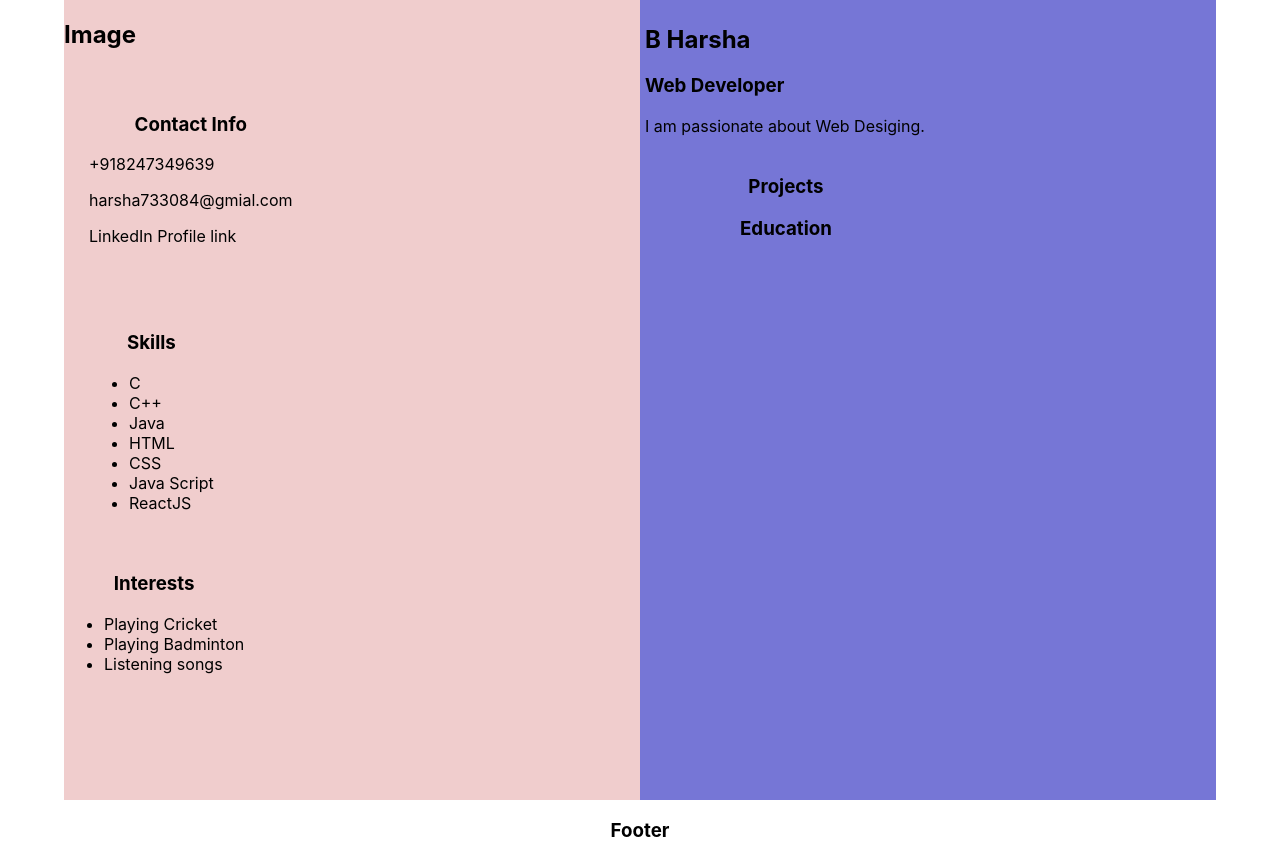
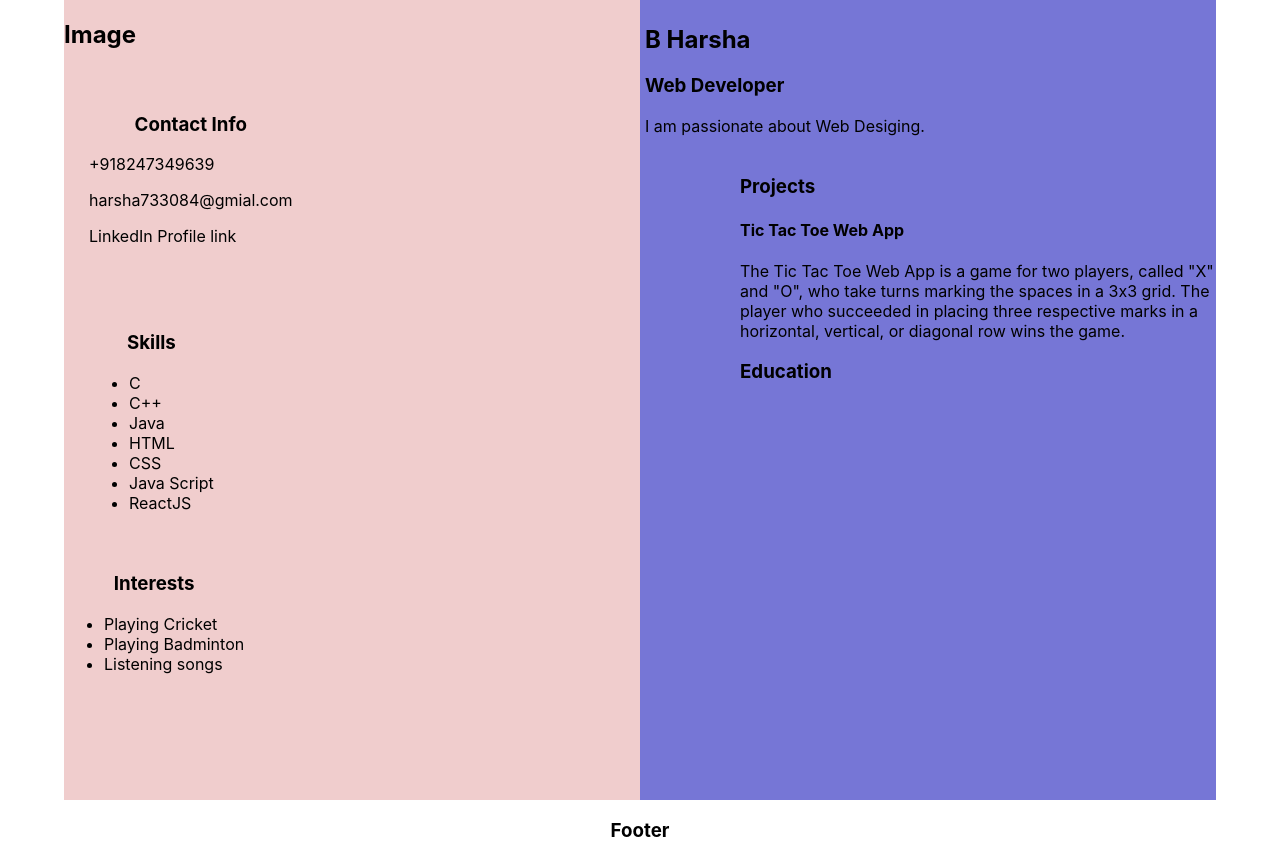
Before and after one commit to Harshahari1207/CV-Project, a React (Create React App) app: page / in a window 1280 px wide. Built offline with nearby package versions, Linux system fonts and the light colour scheme.

Commit message:
Default Projects

```diff
--- a/src/App.css
+++ b/src/App.css
@@ -52,6 +52,7 @@ ul, p{
 }
 .main{
   padding-left: 100px;
+  text-align: left;
 }
 /*
 .App-logo {
--- a/src/components/Projects.js
+++ b/src/components/Projects.js
@@ -2,7 +2,20 @@ import React, { Component } from "react";
 
 class Projects extends Component {
   render() {
-    return <h3>Projects</h3>;
+    return (
+      <div className="projects">
+        <h3>Projects</h3>
+        <div className="projectsContents">
+          <h4>Tic Tac Toe Web App</h4>
+          <p>
+            The Tic Tac Toe Web App is a game for two players, called "X" and
+            "O", who take turns marking the spaces in a 3x3 grid. The player who
+            succeeded in placing three respective marks in a horizontal,
+            vertical, or diagonal row wins the game.
+          </p>
+        </div>
+      </div>
+    );
   }
 }
 
```
